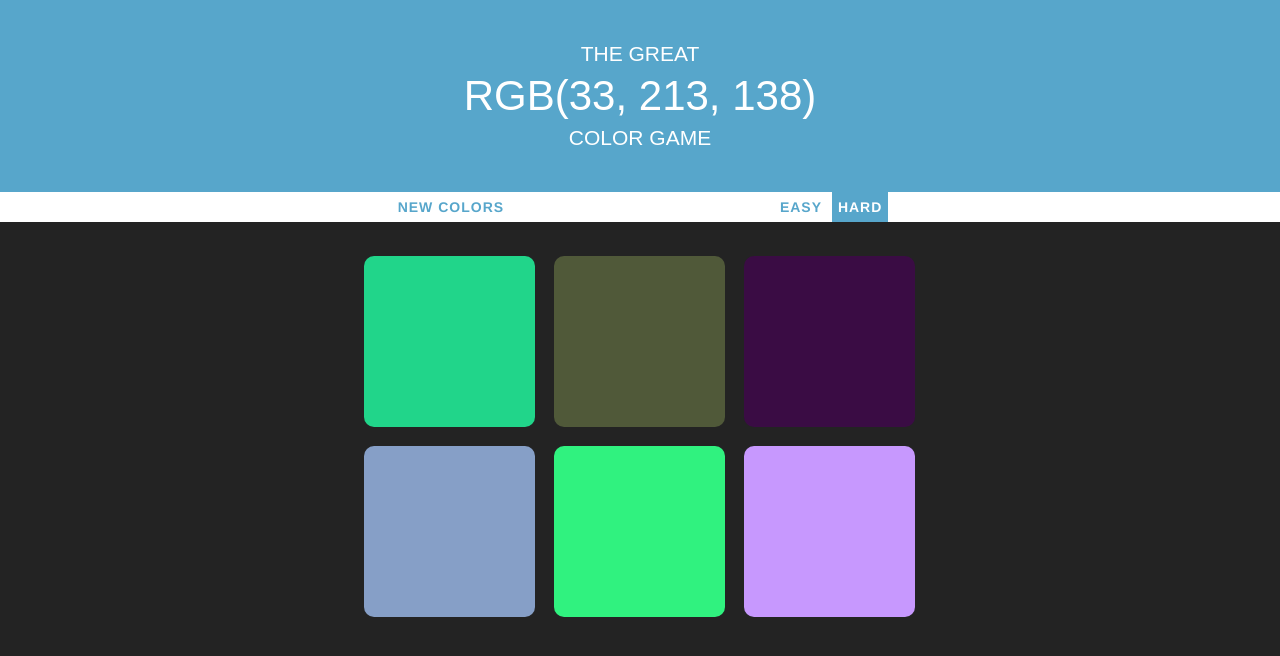
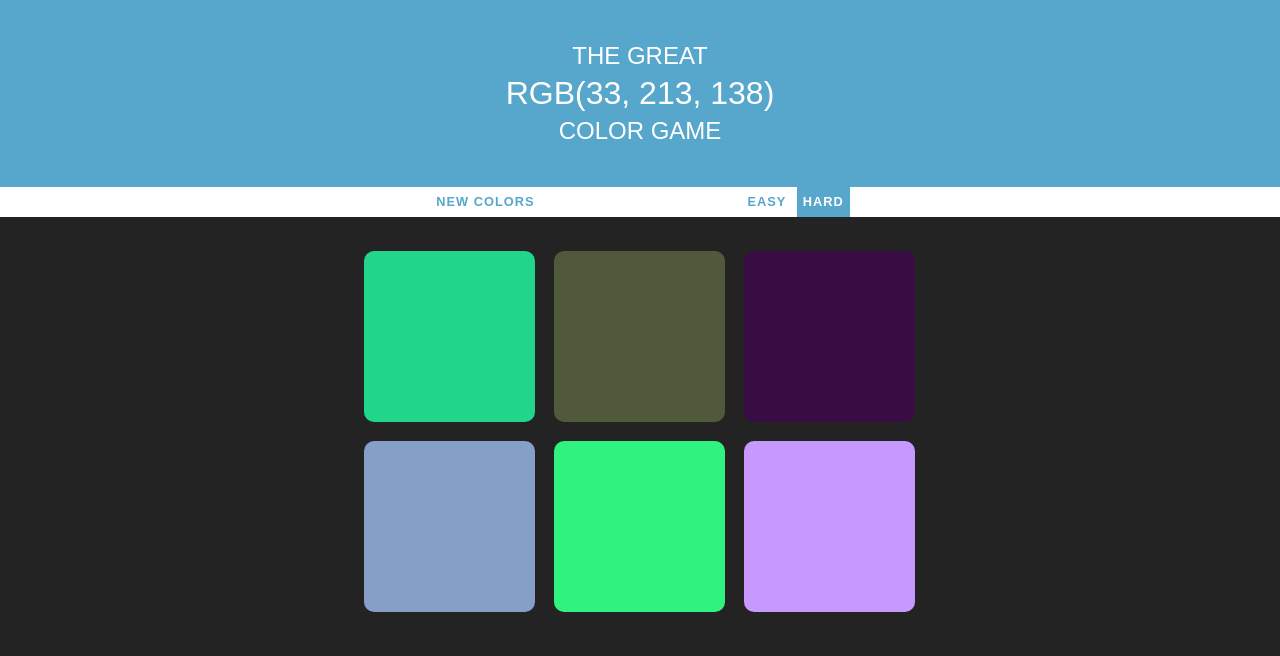
Before and after one commit to derrickbeining/rgb-color-game, a plain HTML site: page index.html in a window 1280 px wide. Drawn offline with nearby package versions, Linux system fonts and the light colour scheme.

Commit message:
fixed some sizing issues

```diff
--- a/colorGame.css
+++ b/colorGame.css
@@ -1,3 +1,21 @@
+html {
+    font-family: sans-serif;
+    font-size: 16px;
+    line-height: 1.4;
+}
+
+html * {
+    font-size: inherit;
+    font-family: inherit;
+    line-height: inherit;
+}
+
+@media all screen and (min-width: 768px) {
+    html {
+        font-size: 12px;
+    }
+}
+
 body {
     background-color: #232323;
     margin: 0;
@@ -8,8 +26,7 @@ button {
     border: none;
     background: none;
     color: #57a6cb;
-    font-family: inherit;
-    font-size: inherit;
+    font-size: 0.8rem;
     font-weight: 700;
     height: 100%;
     letter-spacing: 1px;
@@ -34,7 +51,7 @@ h1 {
     color: white;
     line-height: 1.333;
     font-family: 'Montserrat', 'Avenir', sans-serif;
-    font-size: 1.5em;
+    font-size: 1.5rem;
     font-weight: lighter;
     margin: 0;
     padding: 40px 0;
@@ -45,14 +62,9 @@ h1 {
     -moz-transition: all 0.3s;
 }
 
-html {
-    font-family: sans-serif;
-    font-size: 16px;
-    line-height: 1.4em;
-}
-
 p {
     color: white;
+    font-size: 1rem;
 }
 
 .hide {
@@ -91,12 +103,13 @@ p {
 
 #message {
     display: inline-block;
-    width: 20%;
+    font-size: 0.8rem;
+    width: 15%;
     min-width: 100px;
 }
 
 #pickedColorDisplay {
-    font-size: 2em;
+    font-size: 2rem;
 }
 
 #square-container {
```
